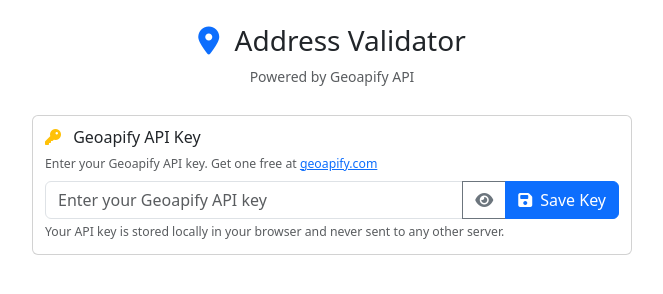
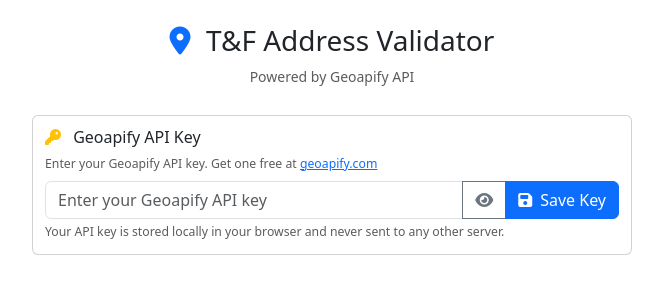
Before and after one commit to tjintranet/TF-Order-Address-Validation, a plain HTML site: page index.html in a window 1280 px wide. Shown: the whole page, without its empty margins (308-971 px from the left). Drawn offline with nearby package versions, Linux system fonts and the light colour scheme.

Commit message:
Add files via upload

```diff
--- a/index.html
+++ b/index.html
@@ -178,7 +178,7 @@
             <div class="col-12">
                 <h1 class="text-center mb-2">
                     <i class="fas fa-map-marker-alt text-primary me-2"></i>
-                    Address Validator
+                    T&F Address Validator
                 </h1>
                 <p class="text-center text-muted mb-3">Powered by Geoapify API</p>
             </div>
```
